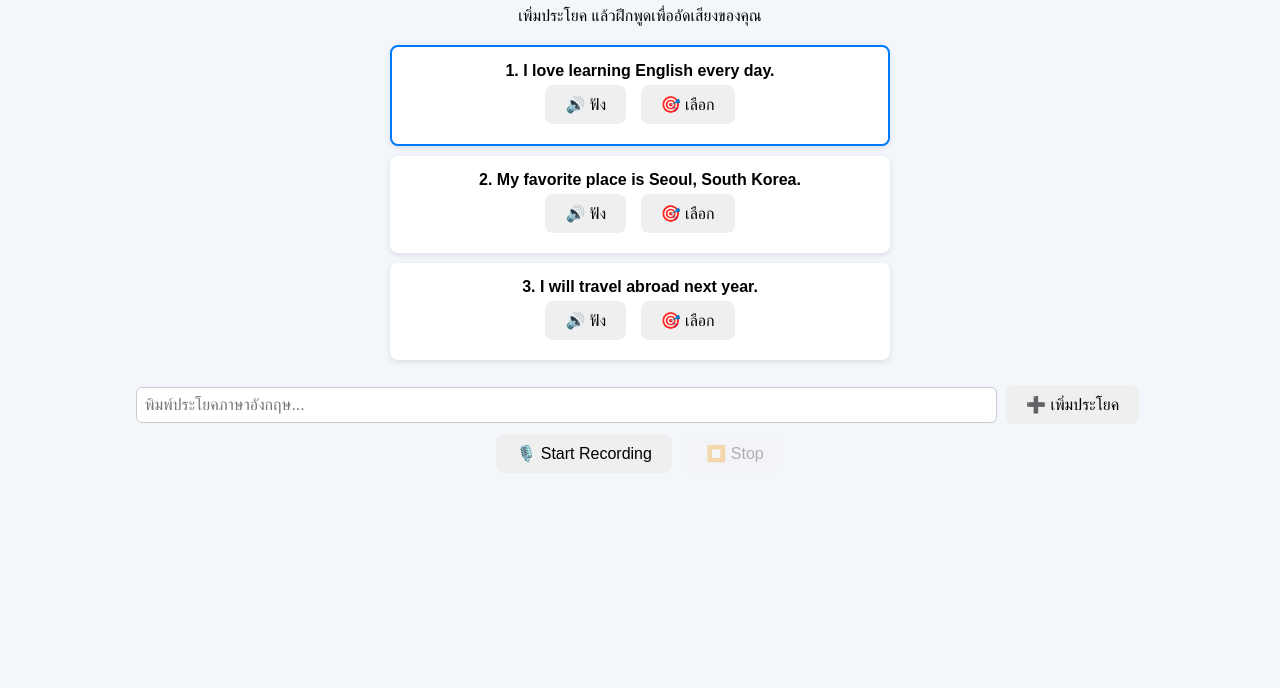
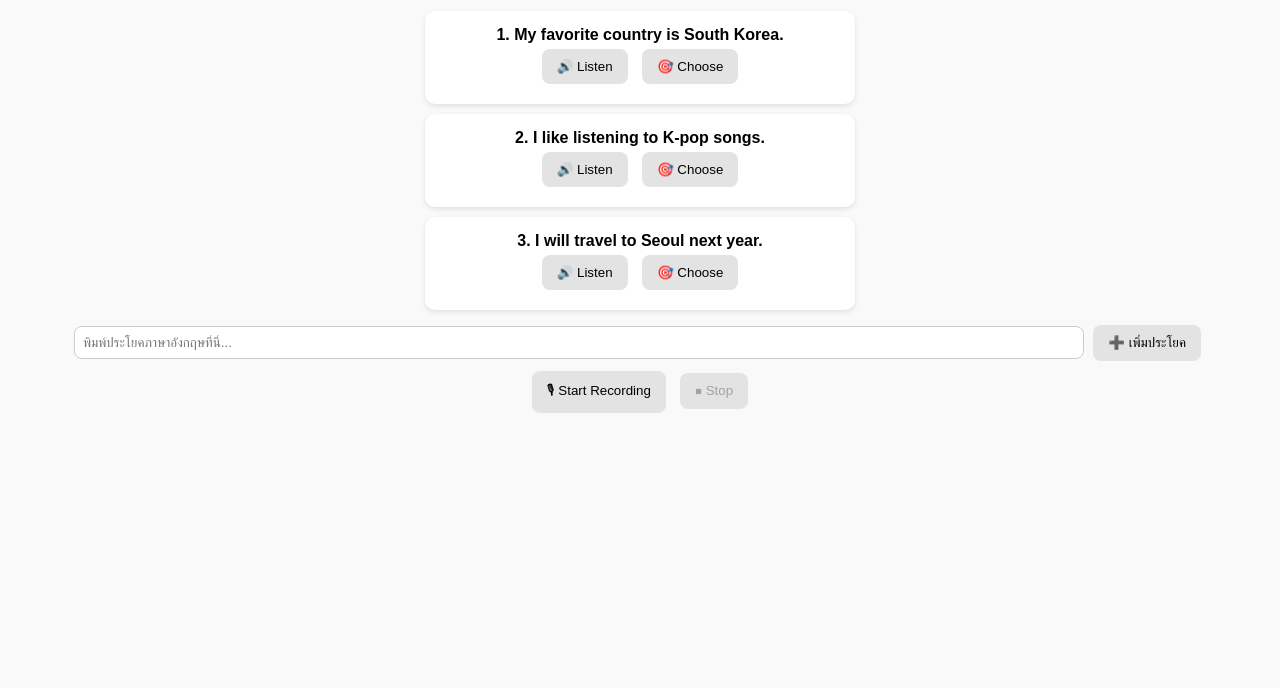
Before and after one commit to Fantastic991/AI-VOICE, a website: page index.html in a window 1280 px wide. Shown: the part 112-800 px from the top of the page. Drawn offline with Linux system fonts and the light colour scheme.

Commit message:
Update index.html

```diff
--- a/index.html
+++ b/index.html
@@ -1,99 +1,116 @@
 <!DOCTYPE html>
 <html lang="th">
 <head>
-  <meta charset="UTF-8">
-  <meta name="viewport" content="width=device-width, initial-scale=1.0">
-  <title>🎧 AI Voice Practice</title>
+  <meta charset="UTF-8" />
+  <meta name="viewport" content="width=device-width, initial-scale=1.0" />
+  <title>AI Speak Practice</title>
   <style>
-    body { font-family: sans-serif; background: #f3f6fb; text-align: center; padding: 30px; }
-    h1 { color: #333; }
+    body {
+      font-family: "Arial", sans-serif;
+      text-align: center;
+      background: #f9f9f9;
+      margin: 0;
+      padding: 20px;
+    }
+    h1 { margin-top: 10px; }
+    .sentence-box {
+      background: white;
+      border-radius: 10px;
+      margin: 10px auto;
+      padding: 15px;
+      width: 90%;
+      max-width: 400px;
+      box-shadow: 0 2px 5px rgba(0,0,0,0.1);
+    }
     button {
-      padding: 10px 20px; margin: 5px; font-size: 16px;
-      border: none; border-radius: 8px; cursor: pointer;
+      margin: 5px;
+      padding: 10px 15px;
+      border-radius: 8px;
+      border: none;
+      cursor: pointer;
+      background: #e3e3e3;
     }
-    #sentences { margin: 20px auto; max-width: 500px; }
-    .sentence {
-      background: #fff; padding: 15px; border-radius: 8px;
-      box-shadow: 0 2px 6px rgba(0,0,0,0.1); margin-bottom: 10px;
+    button:hover {
+      background: #ccc;
     }
-    input {
-      padding: 8px; font-size: 16px; width: 70%;
-      border: 1px solid #ccc; border-radius: 6px;
+    #userSentence {
+      width: 80%;
+      padding: 8px;
+      border-radius: 8px;
+      border: 1px solid #ccc;
     }
-    #score { font-weight: bold; margin-top: 20px; }
+    #result {
+      margin-top: 15px;
+      font-weight: bold;
+    }
   </style>
 </head>
 <body>
 
-  <h1>🎧 AI Voice Practice</h1>
-  <p>เพิ่มประโยค แล้วฝึกพูดเพื่ออัดเสียงของคุณ</p>
+  <h1>🎧 AI Speak Practice</h1>
+  <p>เพิ่มประโยคที่คุณอยากฝึก แล้วพูดตามเพื่อรับคะแนน!</p>
 
-  <div id="sentences"></div>
+  <div id="sentenceList"></div>
 
-  <div id="addSentence">
-    <input id="newSentence" placeholder="พิมพ์ประโยคภาษาอังกฤษ..." />
-    <button id="addBtn">➕ เพิ่มประโยค</button>
+  <input type="text" id="userSentence" placeholder="พิมพ์ประโยคภาษาอังกฤษที่นี่..." />
+  <button onclick="addSentence()">➕ เพิ่มประโยค</button>
+
+  <div>
+    <button id="startBtn" onclick="startRecording()">🎙 Start Recording</button>
+    <button id="stopBtn" onclick="stopRecording()" disabled>⏹ Stop</button>
   </div>
 
-  <div>
-    <button id="startBtn">🎙️ Start Recording</button>
-    <button id="stopBtn" disabled>⏹️ Stop</button>
-  </div>
-
-  <div id="score"></div>
+  <div id="result"></div>
 
   <script>
-    // ✨ ตัวอย่างประโยคเริ่มต้น
-    let sentences = [
-      "I love learning English every day.",
-      "My favorite place is Seoul, South Korea.",
-      "I will travel abroad next year."
-    ];
-    let currentSentenceIndex = 0;
+    const sentenceList = document.getElementById("sentenceList");
+    const result = document.getElementById("result");
+    const startBtn = document.getElementById("startBtn");
+    const stopBtn = document.getElementById("stopBtn");
+
     let mediaRecorder;
     let audioChunks = [];
 
-    const container = document.getElementById("sentences");
-    const startBtn = document.getElementById("startBtn");
-    const stopBtn = document.getElementById("stopBtn");
-    const scoreDiv = document.getElementById("score");
+    const sentences = [
+      "My favorite country is South Korea.",
+      "I like listening to K-pop songs.",
+      "I will travel to Seoul next year."
+    ];
 
-    // แสดงประโยคทั้งหมด
     function renderSentences() {
-      container.innerHTML = "";
-      sentences.forEach((txt, i) => {
-        const div = document.createElement("div");
-        div.className = "sentence";
-        div.innerHTML = `
-          <b>${i + 1}. ${txt}</b><br>
-          <button onclick="playTTS('${txt.replace(/'/g, "\\'")}')">🔊 ฟัง</button>
-          <button onclick="selectSentence(${i})">🎯 เลือก</button>
+      sentenceList.innerHTML = "";
+      sentences.forEach((s, index) => {
+        const box = document.createElement("div");
+        box.className = "sentence-box";
+        box.innerHTML = `
+          <b>${index + 1}. ${s}</b><br>
+          <button onclick="speakSentence('${s}')">🔊 Listen</button>
+          <button onclick="chooseSentence('${s}')">🎯 Choose</button>
         `;
-        if (i === currentSentenceIndex) div.style.border = "2px solid #007bff";
-        container.appendChild(div);
+        sentenceList.appendChild(box);
       });
     }
 
-    // เลือกประโยค
-    window.selectSentence = function(index) {
-      currentSentenceIndex = index;
-      renderSentences();
-      scoreDiv.textContent = `เลือกประโยค: "${sentences[index]}"`;
-    };
+    function addSentence() {
+      const text = document.getElementById("userSentence").value.trim();
+      if (text) {
+        sentences.push(text);
+        document.getElementById("userSentence").value = "";
+        renderSentences();
+      }
+    }
 
-    // เพิ่มประโยคใหม่
-    document.getElementById("addBtn").onclick = function() {
-      const newTxt = document.getElementById("newSentence").value.trim();
-      if (!newTxt) return alert("กรุณาพิมพ์ประโยคก่อนค่ะ");
-      sentences.push(newTxt);
-      document.getElementById("newSentence").value = "";
-      renderSentences();
-    };
+    function speakSentence(sentence) {
+      const utter = new SpeechSynthesisUtterance(sentence);
+      utter.lang = "en-US";
+      speechSynthesis.speak(utter);
+    }
 
-    renderSentences();
+    function chooseSentence(sentence) {
+      result.innerHTML = `⭐ You said: "${sentence}" (Demo mode)`;
+    }
 
-    // 🎤 เริ่มอัดเสียง
-    startBtn.onclick = async function() {
+    async function startRecording() {
       try {
         const stream = await navigator.mediaDevices.getUserMedia({ audio: true });
         mediaRecorder = new MediaRecorder(stream);
@@ -101,41 +118,31 @@
 
         mediaRecorder.ondataavailable = e => audioChunks.push(e.data);
         mediaRecorder.onstop = () => {
-          const blob = new Blob(audioChunks, { type: "audio/webm" });
-          const url = URL.createObjectURL(blob);
-          const audio = document.createElement("audio");
-          audio.controls = true;
-          audio.src = url;
-
-          scoreDiv.innerHTML = `🎧 ฟังเสียงของคุณ:<br>`;
-          scoreDiv.appendChild(audio);
+          const audioBlob = new Blob(audioChunks, { type: 'audio/wav' });
+          const audioURL = URL.createObjectURL(audioBlob);
+          const audio = new Audio(audioURL);
+          audio.play();
         };
 
         mediaRecorder.start();
-        scoreDiv.textContent = "🎙️ กำลังอัดเสียง...";
         startBtn.disabled = true;
         stopBtn.disabled = false;
-      } catch (err) {
-        alert("❗ กรุณาอนุญาตให้ใช้ไมโครโฟนในเบราว์เซอร์");
-        console.error(err);
+        result.innerHTML = "🎙 กำลังอัดเสียง...";
+      } catch (error) {
+        result.innerHTML = "❌ ไม่สามารถเข้าถึงไมโครโฟนได้: " + error.message;
       }
-    };
+    }
 
-    // ⏹️ หยุดอัดเสียง
-    stopBtn.onclick = function() {
+    function stopRecording() {
       if (mediaRecorder && mediaRecorder.state !== "inactive") {
         mediaRecorder.stop();
         startBtn.disabled = false;
         stopBtn.disabled = true;
+        result.innerHTML = "✅ หยุดอัดแล้ว! กำลังเล่นเสียง...";
       }
-    };
+    }
 
-    // 🔊 ฟังเสียงตัวอย่าง
-    function playTTS(text) {
-      const utterance = new SpeechSynthesisUtterance(text);
-      utterance.lang = "en-US"; // 🇺🇸 สำเนียงอังกฤษ (เปลี่ยนเป็น "ko-KR" สำหรับสำเนียงเกาหลี)
-      speechSynthesis.speak(utterance);
-    }
+    renderSentences();
   </script>
 
 </body>
```
